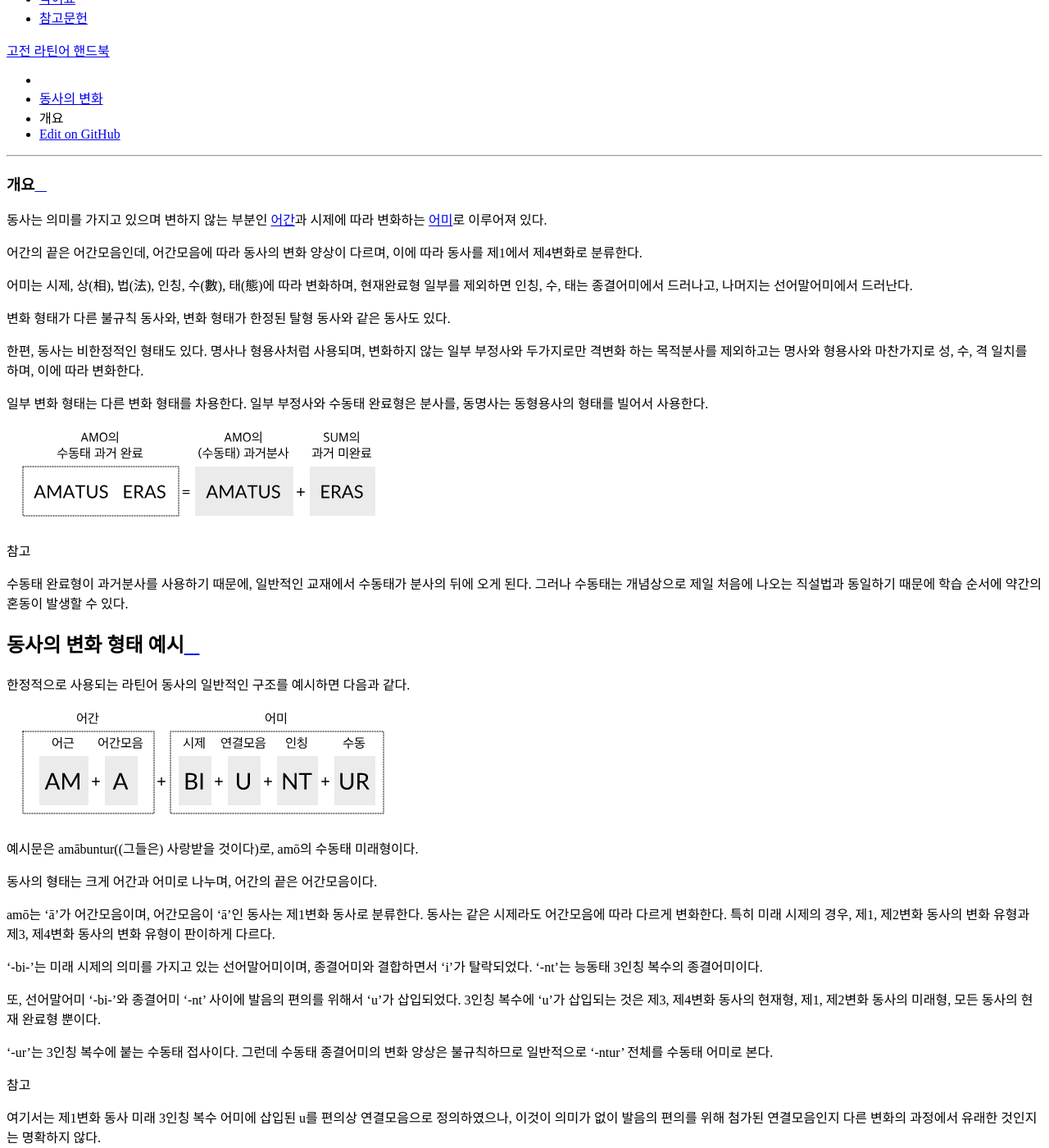
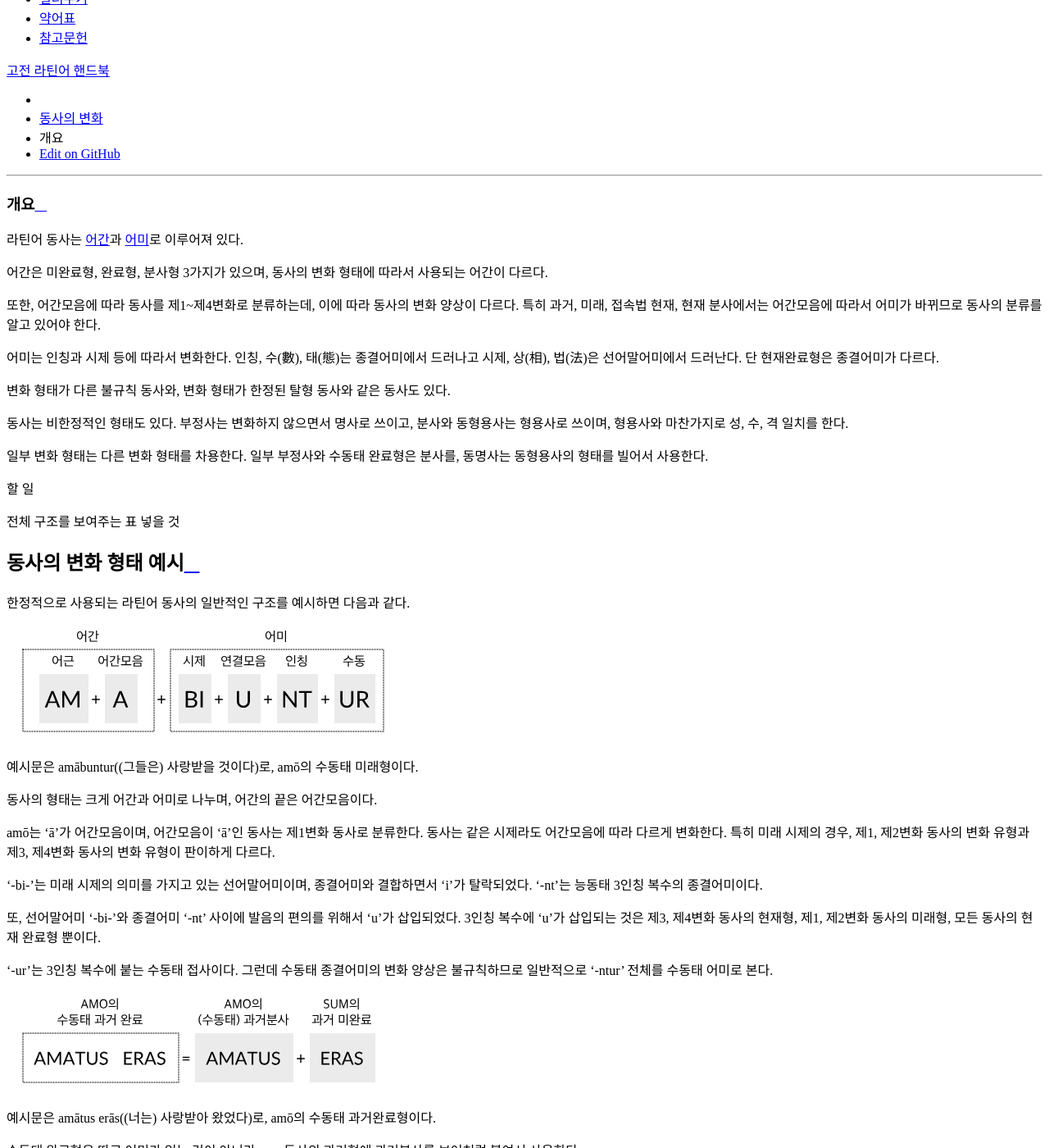
Before and after one commit to kabbala/grammatica_latina, a Sphinx documentation site: the page built from source/coniugatio_verbi/coniugatio_verbi_prooemium.rst, in a window 1280 px wide and 1400 px high, scrolled down 9744 px. Shown: the whole window at 82% size. Built offline with Sphinx 7.4.7 and the Read the Docs theme 2.0.0, drawn with Linux system fonts in a browser that asks for light colours; some of the changed text lies outside the part shown.

Commit message:
일부 수정

```diff
--- a/source/alphabet/appellatio_litterarum.rst
+++ b/source/alphabet/appellatio_litterarum.rst
@@ -127,6 +127,8 @@
    현대 한국어에서는 모음의 장단 구분이 약하기 때문에 학습하기 어려운 면이 있는데, 다행히 현대 라틴어에서는 모음의 장단을 크게 중시하지 않는다.
 
    로망스어에서도 대부분 모음의 장단 구분을 중시하지 않기 때문에 서구의 화자들도 마찬가지다. 교회 라틴어 교재에서는 장단 표시를 아예 안 하기도 한다.
+
+.. todo:: 모음의 장단으로 뜻이 바뀌는 경우 설명하고, 중요성 강조할 것.
 
 복모음
 ------
@@ -285,6 +287,8 @@
 
 문자를 모두 각각 발음한다는 발음의 원칙에서 벗어나지 않는 사항이지만 처음 보는 경우 혼동될 수 있어서 복자음 항목에 적는다.
 
+.. todo:: 이와 관련된 음운법칙 용어 찾을 것.
+
 한국어 외래어 표기법
 --------------------
 
--- a/source/coniugatio_verbi/coniugatio_verbi_ending.rst
+++ b/source/coniugatio_verbi/coniugatio_verbi_ending.rst
@@ -2,6 +2,8 @@
 
 동사의 어미
 ===========
+
+어미는 시제, 상(相), 법(法), 인칭, 수(數), 태(態)에 따라 변화하며, 현재완료형 일부를 제외하면 인칭, 수, 태는 종결어미에서 드러나고, 나머지는 선어말어미에서 드러난다.
 
 능동태 어미와 수동태 어미
 -------------------------
--- a/source/coniugatio_verbi/coniugatio_verbi_prooemium.rst
+++ b/source/coniugatio_verbi/coniugatio_verbi_prooemium.rst
@@ -1,23 +1,21 @@
 개요
 ====
 
-동사는 의미를 가지고 있으며 변하지 않는 부분인 :ref:`어간 <동사의 어간>`\과 시제에 따라 변화하는 :ref:`어미 <동사의 어미>`\로 이루어져 있다.
+라틴어 동사는 :ref:`어간 <동사의 어간>`\과 :ref:`어미 <동사의 어미>`\로 이루어져 있다.
 
-어간의 끝은 어간모음인데, 어간모음에 따라 동사의 변화 양상이 다르며, 이에 따라 동사를 제1에서 제4변화로 분류한다.
+어간은 미완료형, 완료형, 분사형 3가지가 있으며, 동사의 변화 형태에 따라서 사용되는 어간이 다르다.
 
-어미는 시제, 상(相), 법(法), 인칭, 수(數), 태(態)에 따라 변화하며, 현재완료형 일부를 제외하면 인칭, 수, 태는 종결어미에서 드러나고, 나머지는 선어말어미에서 드러난다.
+또한, 어간모음에 따라 동사를 제1~제4변화로 분류하는데, 이에 따라 동사의 변화 양상이 다르다. 특히 과거, 미래, 접속법 현재, 현재 분사에서는 어간모음에 따라서 어미가 바뀌므로 동사의 분류를 알고 있어야 한다.
+
+어미는 인칭과 시제 등에 따라서 변화한다. 인칭, 수(數), 태(態)는 종결어미에서 드러나고 시제, 상(相), 법(法)은 선어말어미에서 드러난다. 단 현재완료형은 종결어미가 다르다.
 
 변화 형태가 다른 불규칙 동사와, 변화 형태가 한정된 탈형 동사와 같은 동사도 있다.
 
-한편, 동사는 비한정적인 형태도 있다. 명사나 형용사처럼 사용되며, 변화하지 않는 일부 부정사와 두가지로만 격변화 하는 목적분사를 제외하고는 명사와 형용사와 마찬가지로 성, 수, 격 일치를 하며, 이에 따라 변화한다.
+동사는 비한정적인 형태도 있다. 부정사는 변화하지 않으면서 명사로 쓰이고, 분사와 동형용사는 형용사로 쓰이며, 형용사와 마찬가지로 성, 수, 격 일치를 한다.
 
 일부 변화 형태는 다른 변화 형태를 차용한다. 일부 부정사와 수동태 완료형은 분사를, 동명사는 동형용사의 형태를 빌어서 사용한다.
 
-.. image:: amatus_eras.svg
-
-.. note::
-
-   수동태 완료형이 과거분사를 사용하기 때문에, 일반적인 교재에서 수동태가 분사의 뒤에 오게 된다. 그러나 수동태는 개념상으로 제일 처음에 나오는 직설법과 동일하기 때문에 학습 순서에 약간의 혼동이 발생할 수 있다.
+.. todo:: 전체 구조를 보여주는 표 넣을 것
 
 동사의 변화 형태 예시
 ---------------------
@@ -38,11 +36,23 @@
 
 ‘-ur’는 3인칭 복수에 붙는 수동태 접사이다. 그런데 수동태 종결어미의 변화 양상은 불규칙하므로 일반적으로 ‘-ntur’ 전체를 수동태 어미로 본다.
 
+.. image:: amatus_eras.svg
+
+예시문은 amātus erās((너는) 사랑받아 왔었다)로, amō의 수동태 과거완료형이다.
+
+수동태 완료형은 따로 어미가 있는 것이 아니라, sum동사의 과거형에 과거분사를 보어처럼 붙여서 사용한다.
+
+일반적인 어미에서는 성이 드러나지 않지만, 과거분사는 형용사이므로 주어에 따라 성, 수 일치시킨다. 여기서는 amātus가 남성 단수형이므로 주어가 남성 단수임을 알 수 있다.
+
 .. note::
 
    여기서는 제1변화 동사 미래 3인칭 복수 어미에 삽입된 u를 편의상 연결모음으로 정의하였으나, 이것이 의미가 없이 발음의 편의를 위해 첨가된 연결모음인지 다른 변화의 과정에서 유래한 것인지는 명확하지 않다.
 
    동사에서는 보통 i가 있는 경우에 u가 나타나므로, i와 관련이 있는 것으로 볼 수도 있다.
+
+.. note::
+
+   이러한 설명들이 단어의 실제 생성 과정을 반영하는 것은 아니다.
 
 연결모음
 --------
@@ -76,6 +86,10 @@
 
 인칭은 숫자 1, 2, 3으로, 단수는 s(singularis), 복수는 p(pluralis)를 이용해 기호로 표기하기도 한다. 예를 들어 3인칭 단수는 3s로 표기한다.
 
+한국어는 단수와 복수 구분을 하지 않지만, 일반적으로 이러한 인도유럽어 동사를 표현하기 위해서 나(단수)/우리(복수), 너(단수)/너희(복수), 그(단수)/그들(복수)로 구분해서 표기한다.
+
+그러나 번역을 할 때는 자연스러운 한국어를 선택해야 할 것이며, 단순한 수의 구분이 아니라 존칭이나 겸양, 권유의 뜻인 경우도 있으므로 일률적으로 번역할 수는 없다.
+
 .. note::
 
    그리스어나 로망스어에서는 인칭대명사와 함께 동사의 변화를 표기하는 것이 일반적인데, 라틴어에서는 인칭 대명사의 생략이 일반적이어서 인칭대명사 없이 표를 만든다.
@@ -83,3 +97,14 @@
    한국어 번역을 쓸 때는 인칭이 불분명할 수 있으므로, 괄호 안에 인칭대명사를 적기도 한다.
 
       | amābunt (그들은) 사랑할 것이다.
+
+학습 순서
+---------
+
+* 부정사는 동사의 비한정적 용법이지만, 사전을 찾는데 현재 부정사가 필요하므로 가장 처음에 배울 필요가 있다.
+
+* 수동태 완료형은 직설법이지만 비한정적 용법인 과거분사를 사용하므로 배우는 순서가 분사의 뒤로 가게 된다.
+
+* 동사의 변화가 분량이 많기 때문에 일반적인 교재에서는 보통 다른 파트와 함께 병행해서 진도를 나간다.
+
+.. todo:: 일부 교재의 학습 순서 인용할 것.
--- a/source/coniugatio_verbi/coniugatio_verbi_stem.rst
+++ b/source/coniugatio_verbi/coniugatio_verbi_stem.rst
@@ -10,7 +10,7 @@
 
 한국어에서와 달리 라틴어를 포함하는 인도유럽어에서는 어간도 어간모음에 따라 변화하는 것으로 보며, 한 단어의 어간도 2개 이상인 경우가 많다.
 
-라틴어에서는 동사의 어간을 미완료형(현재형), 완료형(과거형), 분사형(목적분. ) 3가지로 보며, 이를 표시하기 위해 사전 표제어를 4개 사용한다.
+라틴어에서는 동사의 어간을 미완료형(현재형), 완료형(과거형), 분사형(목적분사) 3가지로 보며, 이를 표시하기 위해 사전 표제어를 4개 사용한다.
 
    | amō, amāre, amāvī, amātum (사랑하다. 제1변화 동사)
 
```
